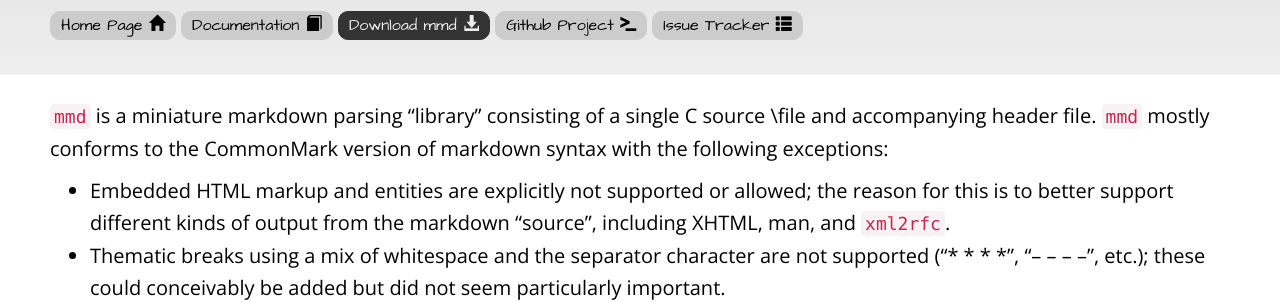
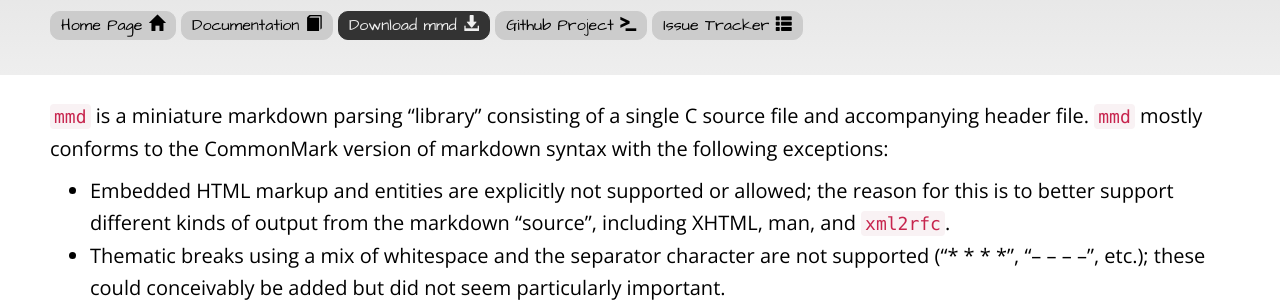
Before and after one commit to michaelrsweet/michaelrsweet.github.com, a Jekyll site: the page built from mmd/index.md, in a window 1280 px wide. Shown: the part 132-434 px from the top of the page. Built offline with Jekyll 4.4.1, drawn with Linux system fonts in a browser that asks for light colours.

Commit message:
Fix typo.

```diff
--- a/mmd/index.md
+++ b/mmd/index.md
@@ -9,7 +9,7 @@
 ---
 
 `mmd` is a miniature markdown parsing "library" consisting of a single C source
-\file and accompanying header file.  `mmd` mostly conforms to the CommonMark
+file and accompanying header file.  `mmd` mostly conforms to the CommonMark
 version of markdown syntax with the following exceptions:
 
 - Embedded HTML markup and entities are explicitly not supported or allowed; the
```
